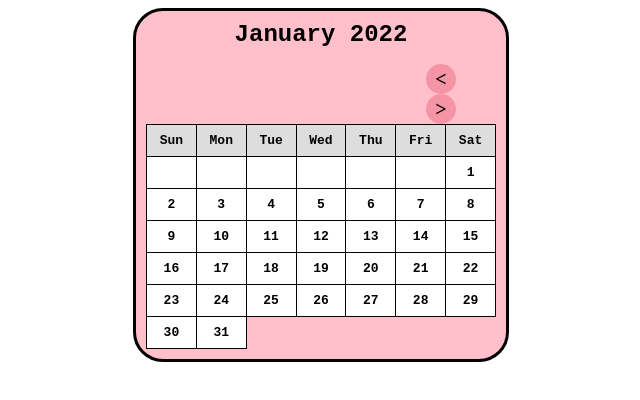
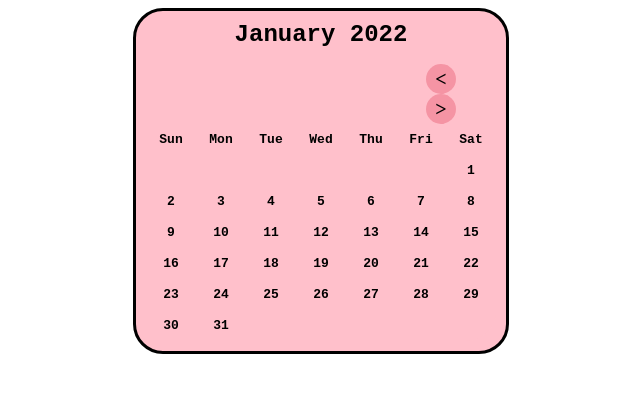
Before and after one commit to lukutu/calender, a plain HTML site: page index.html in a window 1280 px wide. Shown: the whole page, without its empty margins (319-959 px from the left). Drawn offline with Linux system fonts and the light colour scheme.

Commit message:
C user interface

```diff
--- a/index.html
+++ b/index.html
@@ -13,10 +13,12 @@
 		border: 1px solid black;
 	}
 	th {
-		background-color: #ddd;
+		background-color: pink;
+		border: none;
 	}
 	td {
-		background-color: #fff;
+		background-color: pink;
+		border: none;
 	}
 	.today {
 		background-color: #f00;
@@ -48,7 +50,7 @@
 
 	}
 	.arrow:hover {
-		background-color: #ccc;
+		background-color: rgb(187, 15, 44);
 	}
 	</style>
 </head>
```
